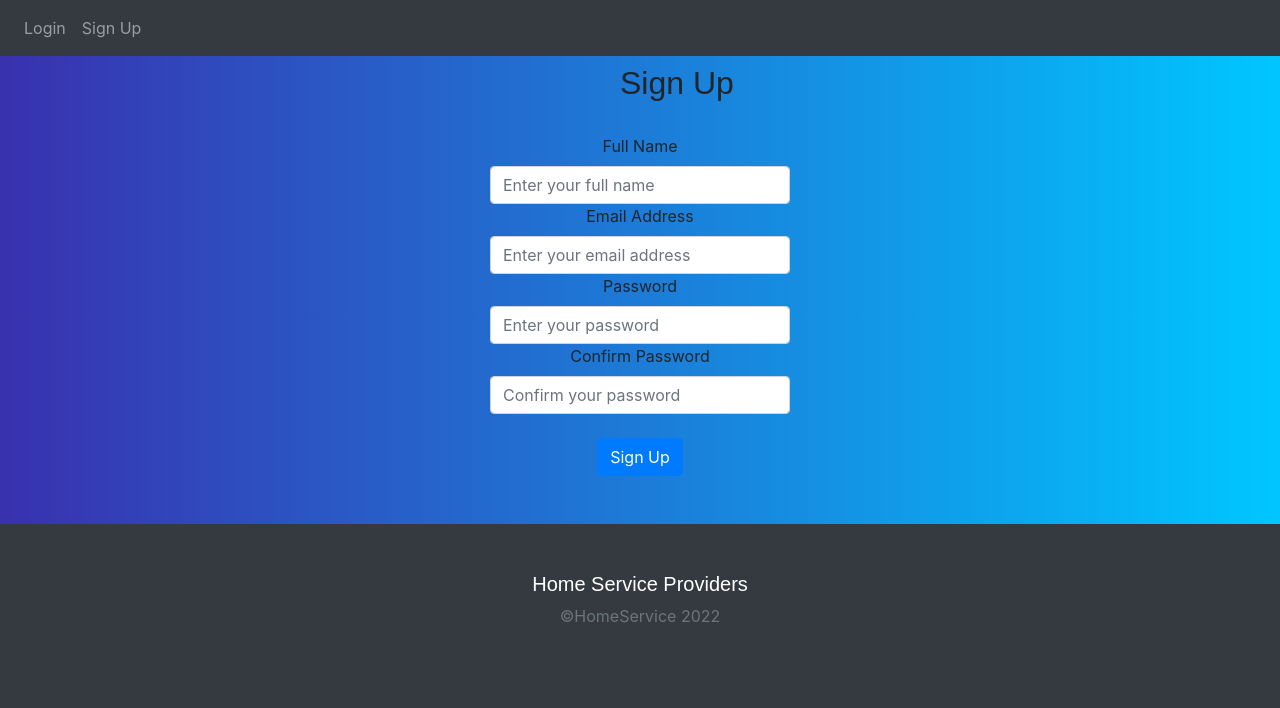
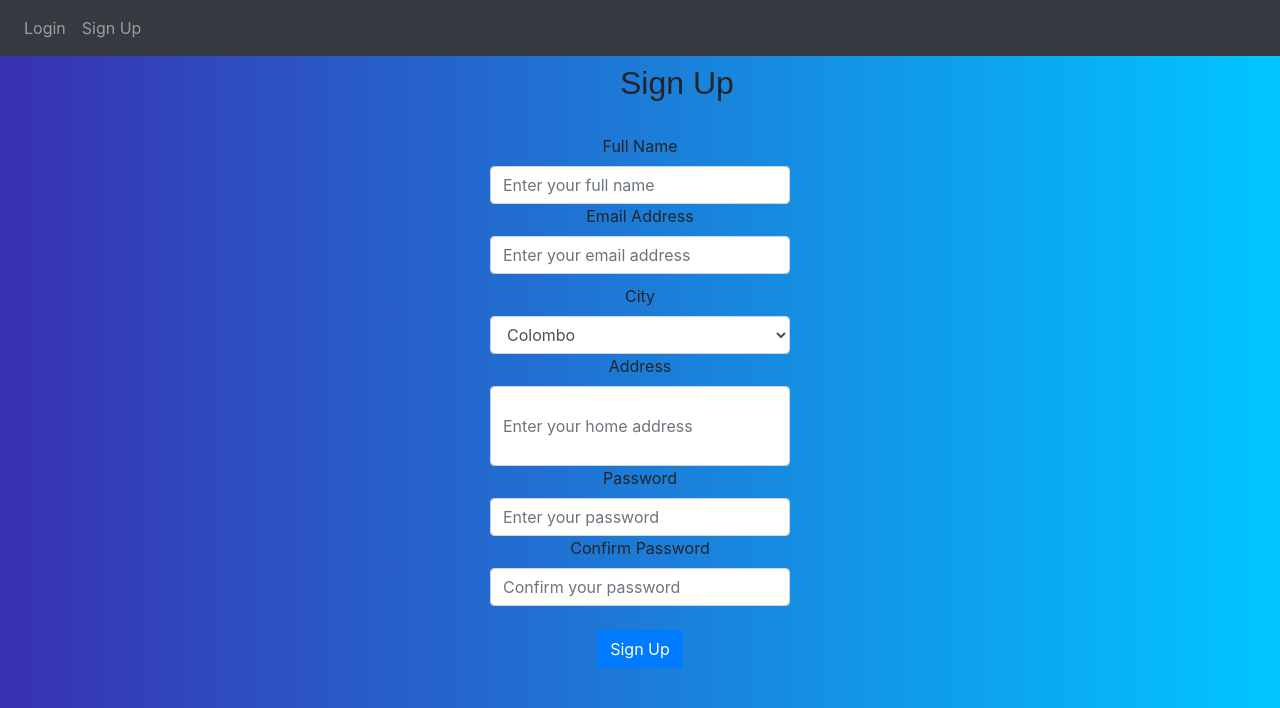
Before and after one commit to CB007753/HomeServiceRecommendationSystem, a Flask app: page /sign-up in a window 1280 px wide. Shown: the part 192-900 px from the top of the page. Before the commit the page ends 815 px from the top, so only its background shows below. Run offline with Flask 2, Linux system fonts and the light colour scheme; some libraries are stand-ins or nearby versions.

Commit message:
added two new columns for user table and edited the design

```diff
--- a/website/auth.py
+++ b/website/auth.py
@@ -33,6 +33,8 @@ def sign_up():
     if request.method == 'POST':
         email = request.form.get('email')
         fullname = request.form.get('name')
+        city = request.form.get('city')
+        address = request.form.get('address')
         password1 = request.form.get('password1')
         password2 = request.form.get('password2')
 
@@ -44,6 +46,8 @@ def sign_up():
             flash('Full name must be greater than 2 characters.', category='error')
         elif len(email) < 4:
             flash('Email must be greater than 3 characters.', category='error')
+        elif len(address) < 10:
+            flash('Address is too short.', category='error')
         elif len(password1) < 7:
             flash('Password must be at least 7 characters.', category='error')
         elif password1 != password2:
@@ -52,7 +56,7 @@ def sign_up():
 
             from . import db
             # Add user to the database
-            new_user = User(fullname=fullname, email=email,  password=generate_password_hash(password1, method='sha256'))
+            new_user = User(fullname=fullname, email=email,  password=generate_password_hash(password1, method='sha256'), city=city, address=address)
             db.session.add(new_user)
             db.session.commit()
             flash('Successfully signed up.', category='success')
--- a/website/models.py
+++ b/website/models.py
@@ -8,6 +8,8 @@ class User(db.Model, UserMixin):
     fullname = db.Column(db.String(150))
     email = db.Column(db.String(150), unique=True)
     password = db.Column(db.String(150))
+    city = db.Column(db.String(150))
+    address = db.Column(db.String(300))
     notes = db.relationship('Note')
     hired_user = db.relationship('HiredUser')
 
--- a/website/templates/sign_up.html
+++ b/website/templates/sign_up.html
@@ -38,6 +38,42 @@
             required
         />
 
+            <label style="padding-top: 10px" for="city">City</label>
+                        <select style="width: 300px" id="city"  class="form-control"  name="city" required>
+                            <option value="Colombo">Colombo</option>
+                            <option value="Kandy">Kandy</option>
+                            <option value="Negombo">Negombo</option>
+                            <option value="Anuradhapura">Anuradhapura</option>
+                            <option value="Mannar">Mannar</option>
+                            <option value="Matale">Matale</option>
+                            <option value="Mullaittivu">Mullaittivu</option>
+                            <option value="Badulla">Badulla</option>
+                            <option value="Puttalam">Puttalam</option>
+                            <option value="Ratnapura">Ratnapura</option>
+                            <option value="Jaffna">Jaffna</option>
+                            <option value="Matara">Matara</option>
+                            <option value="Moratuwa">Moratuwa</option>
+                            <option value="Trincomalee">Trincomalee</option>
+                            <option value="Galle">Galle</option>
+                            <option value="Kilinochchi">Kilinochchi</option>
+                            <option value="Sri Jayewardenepura Kotte">Sri Jayewardenepura Kotte</option>
+                            <option value="Batticaloa">Batticaloa</option>
+                            <option value="Kurunegala">Kurunegala</option>
+
+                        </select>
+
+             <label for="address">Address</label>
+        <input
+            type="text"
+            class="form-control"
+            id="address"
+            name="address"
+            placeholder="Enter your home address"
+            maxlength="299"
+            style="width: 300px; height: 80px"
+            required
+        />
+
             <label for="password1">Password</label>
         <input
             type="password"
```
Also changed, not shown: website/templates/profile_page.html (+11 -2 lines), website/database.db.
